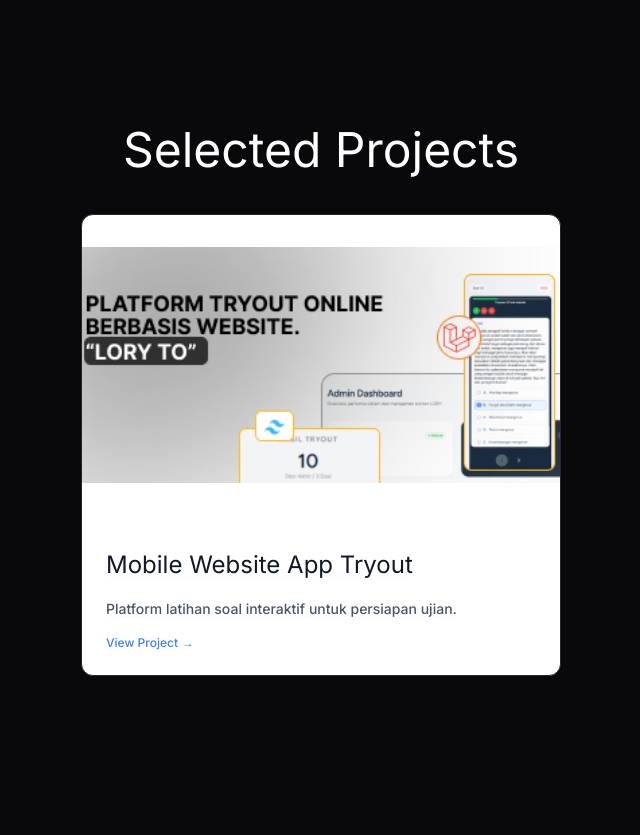
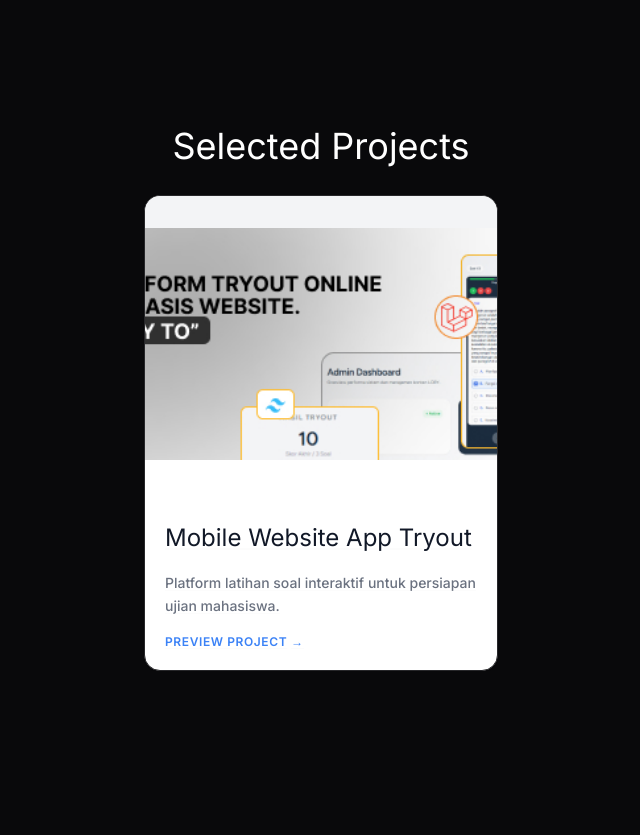
Before and after one commit to Iqbalyo/iqbalwebsite, a Next.js app: page / in a window 1280 px wide. Shown: the part 580-1415 px from the top of the page, without its empty margins (319-959 px from the left). Built offline with nearby package versions, Linux system fonts and the light colour scheme.

Commit message:
update k

```diff
--- a/components/home-page/project.tsx
+++ b/components/home-page/project.tsx
@@ -14,7 +14,7 @@
     title: "Mobile Website App Tryout",
     image: "/lory.jpg",
     link: "https://fe-deploy-olive.vercel.app/login",
-    description: "Platform latihan soal interaktif untuk persiapan ujian."
+    description: "Platform latihan soal interaktif untuk persiapan ujian mahasiswa."
   },
   {
     title: "Project Keren Kedua",
@@ -32,46 +32,51 @@
   return (
     <Section>
       <Container className="flex flex-col items-center text-center">
-        <h1 className="mb-8">
+        <h1 className="mb-8 text-3xl md:text-4xl font-bold">
           <Balancer>Selected Projects</Balancer>
         </h1>
 
-        <div className="overflow-hidden w-full max-w-lg cursor-grab active:cursor-grabbing" ref={emblaRef}>
+        {/* Container Carousel - Max width 370px biar pas di HP & Desktop */}
+        <div className="overflow-hidden w-full max-w-[370px] cursor-grab active:cursor-grabbing" ref={emblaRef}>
           <div className="flex">
             {PROJECTS.map((project, index) => (
-              <div key={index} className="flex-[0_0_100%] min-w-0 px-4">
-                {/* Wrapper Card Utama */}
+              <div key={index} className="flex-[0_0_100%] min-w-0 px-2">
+
+                {/* Card Utama */}
                 <Link
                   href={project.link}
                   target="_blank"
                   rel="noopener noreferrer"
-                  className="group block overflow-hidden rounded-xl border bg-white shadow-sm transition-all duration-300 hover:shadow-xl hover:-translate-y-1"
+                  className="group block overflow-hidden rounded-2xl border bg-white shadow-sm transition-all duration-300 hover:shadow-md"
                 >
-                  {/* Bagian Gambar */}
-                  <div className="relative aspect-video overflow-hidden">
+                  {/* Bagian Gambar - Pakai aspect-[4/3] biar proporsi pas buat showcase */}
+                  <div className="relative aspect-[4/3] w-full overflow-hidden bg-gray-100">
                     <Image
                       src={project.image}
                       fill
                       alt={project.title}
-                      className="object-cover transition-transform duration-500 group-hover:scale-110"
+                      priority={index === 0} // Gambar pertama di-load duluan biar gak kedip
+                      sizes="370px"
+                      className="object-cover transition-transform duration-500 group-hover:scale-105"
                     />
                   </div>
 
-                  {/* Bagian Teks (Keterangan) */}
-                  <div className="p-6 text-left">
-                    <h3 className="text-xl font-bold text-gray-900 group-hover:text-blue-600 transition-colors">
+                  {/* Bagian Teks - Padding disesuaikan biar gak terlalu lebar */}
+                  <div className="p-5 text-left">
+                    <h3 className="text-lg font-bold text-gray-900 group-hover:text-blue-600 transition-colors line-clamp-1">
                       {project.title}
                     </h3>
                     {project.description && (
-                      <p className="mt-2 text-sm text-gray-600 line-clamp-2">
+                      <p className="mt-2 text-sm text-gray-500 line-clamp-2 leading-relaxed">
                         {project.description}
                       </p>
                     )}
-                    <div className="mt-4 text-xs font-medium text-blue-500 flex items-center gap-1">
-                      View Project <span>→</span>
+                    <div className="mt-4 text-xs font-semibold text-blue-500 flex items-center gap-1 uppercase tracking-wider">
+                      Preview Project <span>→</span>
                     </div>
                   </div>
                 </Link>
+
               </div>
             ))}
           </div>
```
